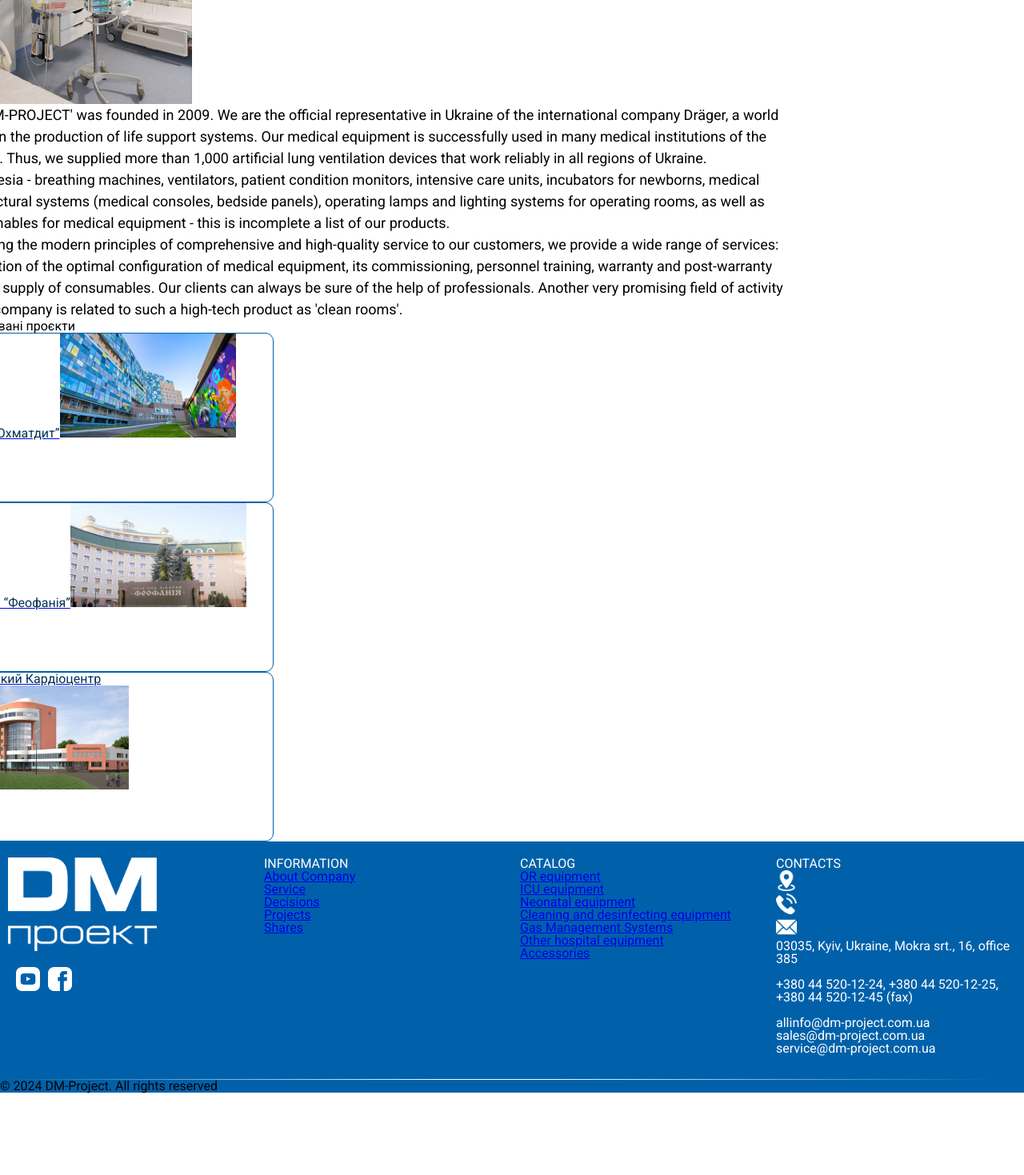
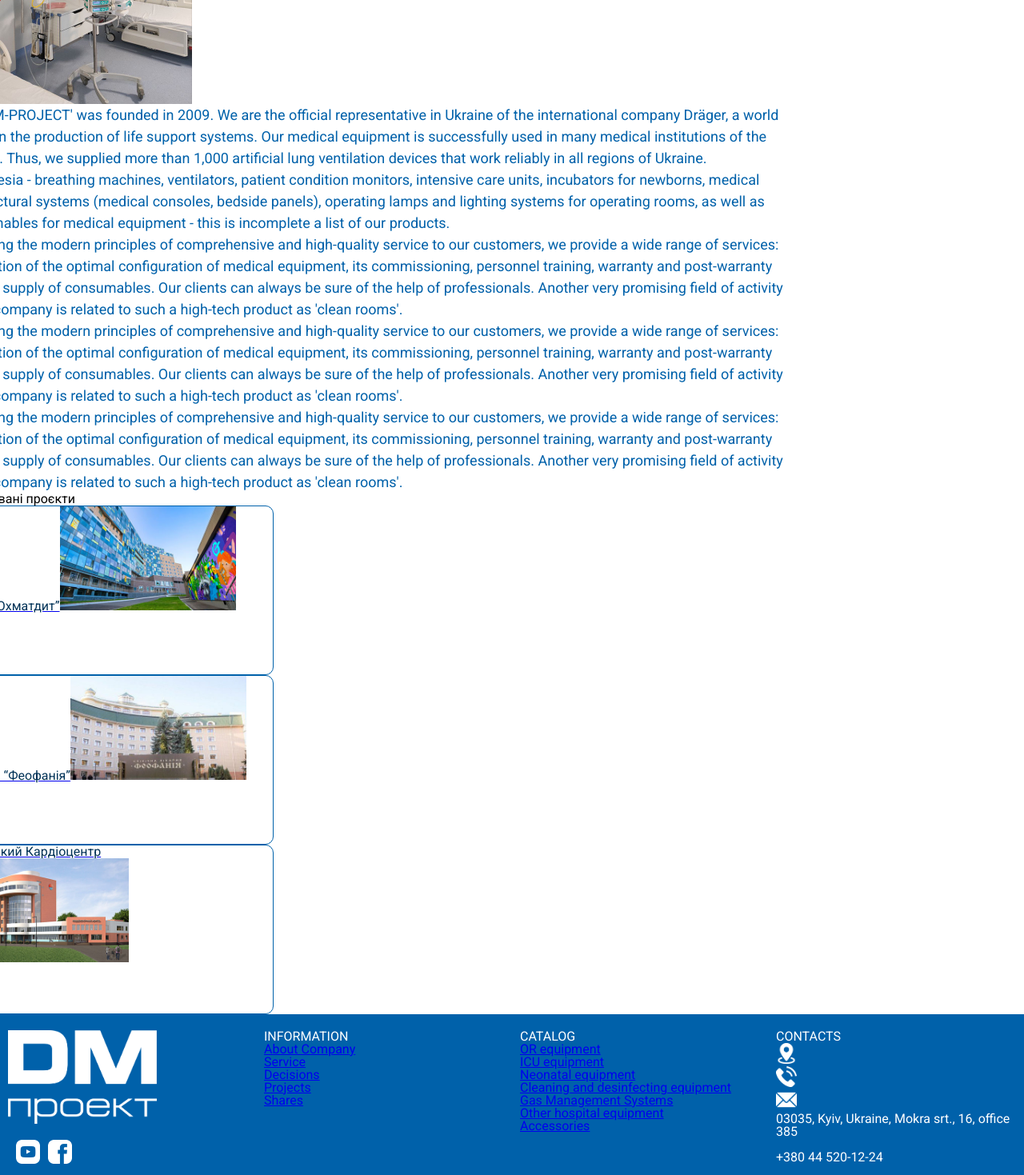
Before and after one commit to ven0m79/dm-project, a Next.js app: page /en/about in a window 1280 px wide. Shown: the part 360-1829 px from the top of the page at 80% size. Before the commit the page ends 1727 px from the top, so only its background shows below. Built offline with nearby package versions, Linux system fonts and the light colour scheme.

Commit message:
dm-next-aboutText-submenu

```diff
--- a/app/[locale]/about/About.module.css
+++ b/app/[locale]/about/About.module.css
@@ -3,7 +3,7 @@
     flex-direction: column;
     width: 1050px;
     font-size: 18px;
-    color: black;
+    color: #0061AA;
 
     line-height: 27px;
 }
--- a/app/[locale]/about/page.tsx
+++ b/app/[locale]/about/page.tsx
@@ -44,6 +44,12 @@ const AboutPage = ({ params: { locale } }: { params: { locale: string } }) => {
             </div>
             <div className={classNames("my-2 m indent-5 text-justify")}>
               {t('information3')}
+            </div>
+            <div className={classNames("my-2 m indent-5 text-justify")}>
+              {t('information4')}
+            </div>
+            <div className={classNames("my-2 m indent-5 text-justify")}>
+              {t('information5')}
             </div>
           </div>
         </div>
--- a/app/[locale]/catalog/sub-catalog/Sub-catalog.module.css
+++ b/app/[locale]/catalog/sub-catalog/Sub-catalog.module.css
@@ -32,7 +32,7 @@
 }
 
 .subItem:hover {
-    background-color: #0b0bc7;
+    background-color: #0060aa50;
 }
 
 .subMenuDash {
--- a/app/[locale]/catalog/sub-catalog/page.tsx
+++ b/app/[locale]/catalog/sub-catalog/page.tsx
@@ -67,7 +67,6 @@ const SubCatalog = ({ params: { locale } }: { params: { locale: string } }) => {
               setSelectedProducts={setSelectedProducts}
               locale={locale}
             />
-            <div className={classNames("", styles.subMenuDash)}></div>
           </div>
 
           <div className="flex flex-wrap justify-start self-start mt-4 mb-4 mx-6 w-full items-start">
@@ -164,7 +163,6 @@ const SubCatalog = ({ params: { locale } }: { params: { locale: string } }) => {
               setSelectedProducts={setSelectedProducts}
               locale={locale}
             />
-            <div className={classNames("", styles.subMenuDash)}></div>
           </div>
         </div>
       </MainLayout>
--- a/app/[locale]/catalog/sub-catalog/product/[productId]/page.tsx
+++ b/app/[locale]/catalog/sub-catalog/product/[productId]/page.tsx
@@ -148,7 +148,7 @@ console.log(isAccessories);
 
     <MainLayout>
       <div className="flex self-center flex-row w-[1400px] mb-8">
-        <div className="w-[300px]">
+      <div className={classNames("mt-4", styles.subMenu)}>
           <Sidebar
             items={[categories?.[1] || []]}
             categoryTag={selectedCategory}
@@ -284,7 +284,7 @@ console.log(isAccessories);
             </>
           )}
         </div>
-        <div className="w-[300px]">
+        <div className={classNames("mt-4", styles.subMenu)}>
           <Sidebar
             items={[categories?.[0] || []]}
             categoryTag={selectedCategory}
--- a/app/[locale]/components/molecules/footer/Footer.tsx
+++ b/app/[locale]/components/molecules/footer/Footer.tsx
@@ -50,8 +50,8 @@ const Footer = () => {
           <div className={classNames('font-bold flex flex-row ml-0', styles["row"])}>
             <div className={classNames('font-normal mt-1 w-10')}>
               <p className={classNames('font-normal mt-1')}><Image src="/locationFooter.png" width={26} height={26} alt="Logo DM Project" /></p>
-              <p className={classNames('font-normal mt-7')}><Image src="/telephoneFooter.png" width={26} height={26} alt="Logo DM Project" /></p>
-              <p className={classNames('font-normal mt-8')}><Image src="/emailFooter.png" width={26} height={26} alt="Logo DM Project" /></p>
+              <p className={classNames('font-normal mt-5')}><Image src="/telephoneFooter.png" width={26} height={26} alt="Logo DM Project" /></p>
+              <p className={classNames('font-normal mt-6')}><Image src="/emailFooter.png" width={26} height={26} alt="Logo DM Project" /></p>
             </div>
             <div>
               <div className={classNames('font-normal mt-1 ml-1')}>{t('adress')}</div><br />
--- a/app/[locale]/components/molecules/leftSidebar/leftSidebar.tsx
+++ b/app/[locale]/components/molecules/leftSidebar/leftSidebar.tsx
@@ -111,9 +111,9 @@ const Sidebar: FC<LeftSidebarProps> = ({
         styles.subCatalog,
       )}
     >
-      <div className={classNames("mt-4", styles.subMenu)}>
+      <div>
         {/*Оцю стилізувати*/}
-        <h3 className="text-gray-50 ml-5">{items?.[0]?.name}</h3>
+        <h3 className="text-blue-950 ml-5 font-bold mt-5">{items?.[0]?.name}</h3>
 
         <FBSidebar aria-label="Catalog" className="">
           <FBSidebar.ItemGroup>
--- a/messages/en.json
+++ b/messages/en.json
@@ -32,7 +32,7 @@
     "other-equipment": "Other hospital equipment",
     "accessories": "Accessories",
     "adress": "03035, Kyiv, Ukraine, Mokra srt., 16, office 385",
-    "fax": "+380 44 520-12-24, +380 44 520-12-25, +380 44 520-12-45 (fax)",
+    "fax": "+380 44 520-12-24",
     "all-right": "© 2024 DM-Project. All rights reserved"
   },
   "Header": {
@@ -41,7 +41,9 @@
   "AboutPage": {
     "information1": "LLC 'DM-PROJECT' was founded in 2009. We are the official representative in Ukraine of the international company Dräger, a world leader in the production of life support systems. Our medical equipment is successfully used in many medical institutions of the country. Thus, we supplied more than 1,000 artificial lung ventilation devices that work reliably in all regions of Ukraine.",
     "information2": "Anesthesia - breathing machines, ventilators, patient condition monitors, intensive care units, incubators for newborns, medical architectural systems (medical consoles, bedside panels), operating lamps and lighting systems for operating rooms, as well as consumables for medical equipment - this is incomplete a list of our products.",
-    "information3": "Following the modern principles of comprehensive and high-quality service to our customers, we provide a wide range of services: calculation of the optimal configuration of medical equipment, its commissioning, personnel training, warranty and post-warranty repairs, supply of consumables. Our clients can always be sure of the help of professionals. Another very promising field of activity of our company is related to such a high-tech product as 'clean rooms'."
+    "information3": "Following the modern principles of comprehensive and high-quality service to our customers, we provide a wide range of services: calculation of the optimal configuration of medical equipment, its commissioning, personnel training, warranty and post-warranty repairs, supply of consumables. Our clients can always be sure of the help of professionals. Another very promising field of activity of our company is related to such a high-tech product as 'clean rooms'.",
+    "information4": "Following the modern principles of comprehensive and high-quality service to our customers, we provide a wide range of services: calculation of the optimal configuration of medical equipment, its commissioning, personnel training, warranty and post-warranty repairs, supply of consumables. Our clients can always be sure of the help of professionals. Another very promising field of activity of our company is related to such a high-tech product as 'clean rooms'.",
+    "information5": "Following the modern principles of comprehensive and high-quality service to our customers, we provide a wide range of services: calculation of the optimal configuration of medical equipment, its commissioning, personnel training, warranty and post-warranty repairs, supply of consumables. Our clients can always be sure of the help of professionals. Another very promising field of activity of our company is related to such a high-tech product as 'clean rooms'."
   },
   "ServicePage": {
     "title": "Service",
--- a/messages/ua.json
+++ b/messages/ua.json
@@ -32,16 +32,19 @@
     "other-equipment": "Медичні меблі",
     "accessories": "Витратні матеріали та аксесуари",
     "adress": "03035, Київ, Україна, вул. Мокра, б. 16, офіс 385",
-    "fax": "+380 44 520-12-24, +380 44 520-12-25, +380 44 520-12-45 (факс)",
+    "fax": "+380 44 520-12-24",
     "all-right": "© 2023 ДМ-Проект. Всі права захищені"
   },
   "Header": {
     "placeholder": "Пошук..."
   },
   "AboutPage": {
-    "information1": "ТОВ «ДМ-ПРОЕКТ» засноване у 2009 році. Ми є офіційним представником в Україні міжнародної компанії Dräger, світового лідера у виробництві систем життєзабезпечення людини.Наше медичне обладнання успішно використовується у багатьох лікувальних закладах країни. Так ми поставили понад 1000 апаратів штучної вентиляції легень, що надійно працюють у всіх областях України.",
-    "information2": "Наркозно - дихальні апарати, апарати ШВЛ, монітори стану пацієнта, реанімаційні місця, інкубатори для новона-роджених, медичні архітектурні системи (медичні консолі, приліжкові панелі), операційні світильники та освітлювальні системи для операційних, а також витратні матеріали для медичного обладнання - ось неповний перелік нами продукції.",
-    "information3": "Наслідуючи сучасні принципи всебічного та якісного обслуговування наших клієнтів, ми забезпечуємо надання широкого переліку послуг: прорахунок оптимальної конфігурації медичного обладнання, введення його в експлуатацію, навчання персоналу, гарантійний та післягарантійний ремонт, постачання витратних матеріалів. Наші клієнти завжди можуть бути впевнені у допомозі професіоналів. Ще одна дуже перспективна сфера діяльності нашої компанії пов'язана з таким високотехнологічним продуктом, як «чисті приміщення»."
+    "information1": "Компанія ДМ-ПРОЕКТ заснована у 2009 році як уповноважений представник німецької компанії Dräger в Україні, світового лідера з виробництва систем життєзабезпечення людини.",
+    "information2": "Сьогодні основними видами діяльності компанії є не тільки продаж медичного обладнання високого класу, а й розробка та  впровадження комплексних рішень для медичних закладів, починаючи з проектування і закінчуючи сервісом та навчанням персоналу.",
+    "information3": "Сервісний відділ компанії ДМ-ПРОЕКТ проводить обслуговування більш ніж 4000 апаратів, виробництва компанії Dräger, які встановленні в державних та приватних лікувальних закладах в усіх областях України.",
+    "information4": "Відповідно до викликів ринку, наші технології постійно вдосконалюються; на менеджери та інженери регулярно проходять навчання з підвищення кваліфікації.",
+    "information5": "Ми дбаємо про своїх клієнтів, консультуємо їх та пропонуємо унікальні рішення, відповідно до будь-яких вимог та особливостей лікувальних установ."
+
   },
   "ServicePage": {
     "title": "Сервісне обслуговування",
```
Also changed, not shown: app/[locale]/catalog/sub-catalog/product/[productId]/Product.module.css (+9 -0 lines).
